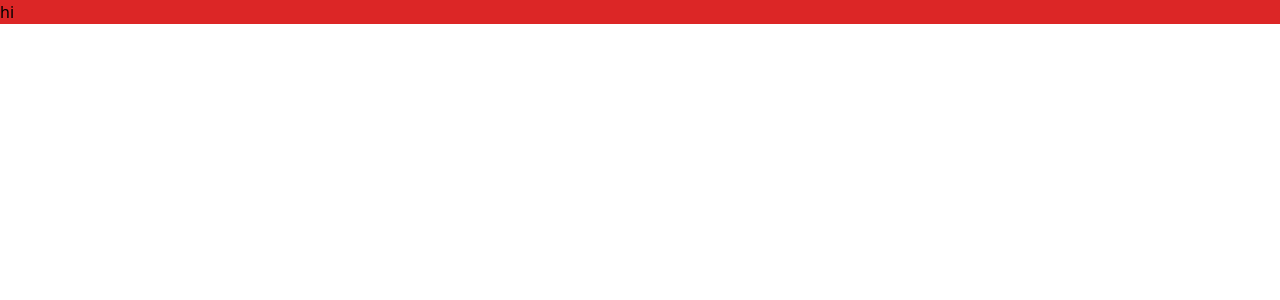
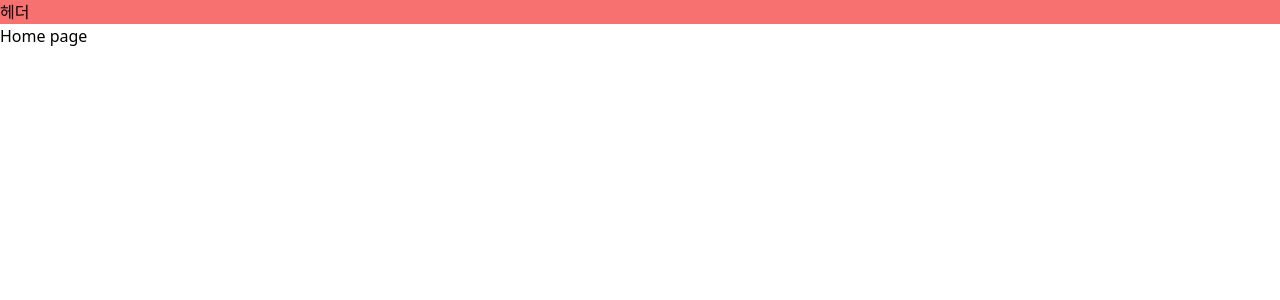
Before and after one commit to bm4656/youtube-clone, a React (Create React App) app: page / in a window 1280 px wide. Shown: the top 300 px of the page. Built offline with nearby package versions, Linux system fonts and the light colour scheme.

Commit message:
feat: 라우터 설정

```diff
--- a/src/App.js
+++ b/src/App.js
@@ -1,9 +1,20 @@
+import React from 'react';
+import { createBrowserRouter, RouterProvider } from 'react-router-dom';
+import Home from './pages/Home';
+import NotFound from './pages/NotFound';
+import Root from './pages/Root';
+
+const router = createBrowserRouter([
+  {
+    path: '/',
+    element: <Root />,
+    errorElement: <NotFound />,
+    children: [{ index: true, element: <Home /> }],
+  },
+]);
+
 function App() {
-  return (
-    <div>
-      <p className='bg-red-600'>hi</p>
-    </div>
-  );
+  return <RouterProvider router={router} />;
 }
 
 export default App;
--- /dev/null
+++ b/src/components/Header.jsx
@@ -0,0 +1,5 @@
+import React from 'react';
+
+export default function Header() {
+  return <header className='bg-red-400'>헤더</header>;
+}
--- /dev/null
+++ b/src/pages/Home.jsx
@@ -0,0 +1,5 @@
+import React from 'react';
+
+export default function Home() {
+  return <div>Home page</div>;
+}
--- /dev/null
+++ b/src/pages/NotFound.jsx
@@ -0,0 +1,5 @@
+import React from 'react';
+
+export default function NotFound() {
+  return <div>404 Not Found💦</div>;
+}
--- /dev/null
+++ b/src/pages/Root.jsx
@@ -0,0 +1,12 @@
+import React from 'react';
+import { Outlet } from 'react-router-dom';
+import Header from '../components/Header';
+
+export default function Root() {
+  return (
+    <>
+      <Header />
+      <Outlet />
+    </>
+  );
+}
```
